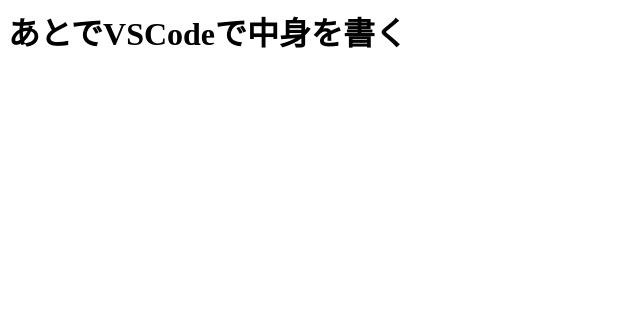
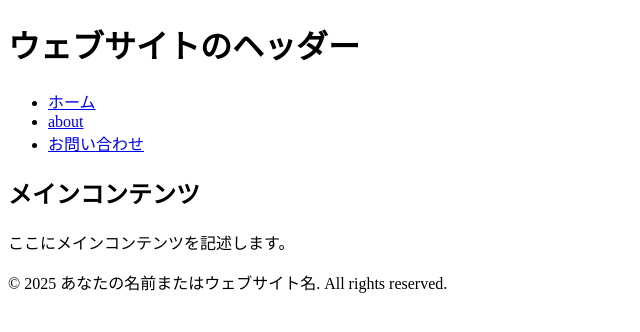
Before and after one commit to aoi727/aoi727.github.io, a plain HTML site: page index.html in a window 1280 px wide. Shown: the whole page, without its empty margins (0-640 px from the left). Drawn offline with Linux system fonts and the light colour scheme.

Commit message:
Update index.html
中身を標準的なHTMLに変更

```diff
--- a/index.html
+++ b/index.html
@@ -1 +1,36 @@
-<h1>あとでVSCodeで中身を書く</h1>
+<!DOCTYPE html>
+<html lang="ja">
+<head>
+    <meta charset="UTF-8">
+    <meta name="viewport" content="width=device-width, initial-scale=1.0">
+    <title>ウェブページのタイトル</title>
+    <style>
+        /* ここにCSSを記述 */
+    </style>
+</head>
+<body>
+    <header>
+        <h1>ウェブサイトのヘッダー</h1>
+        <nav>
+            <ul>
+                <li><a href="#">ホーム</a></li>
+                <li><a href="#">about</a></li>
+                <li><a href="#">お問い合わせ</a></li>
+            </ul>
+        </nav>
+    </header>
+
+    <main>
+        <h2>メインコンテンツ</h2>
+        <p>ここにメインコンテンツを記述します。</p>
+    </main>
+
+    <footer>
+        <p>&copy; 2025 あなたの名前またはウェブサイト名. All rights reserved.</p>
+    </footer>
+
+    <script>
+        // ここにJavaScriptを記述
+    </script>
+</body>
+</html>
```
